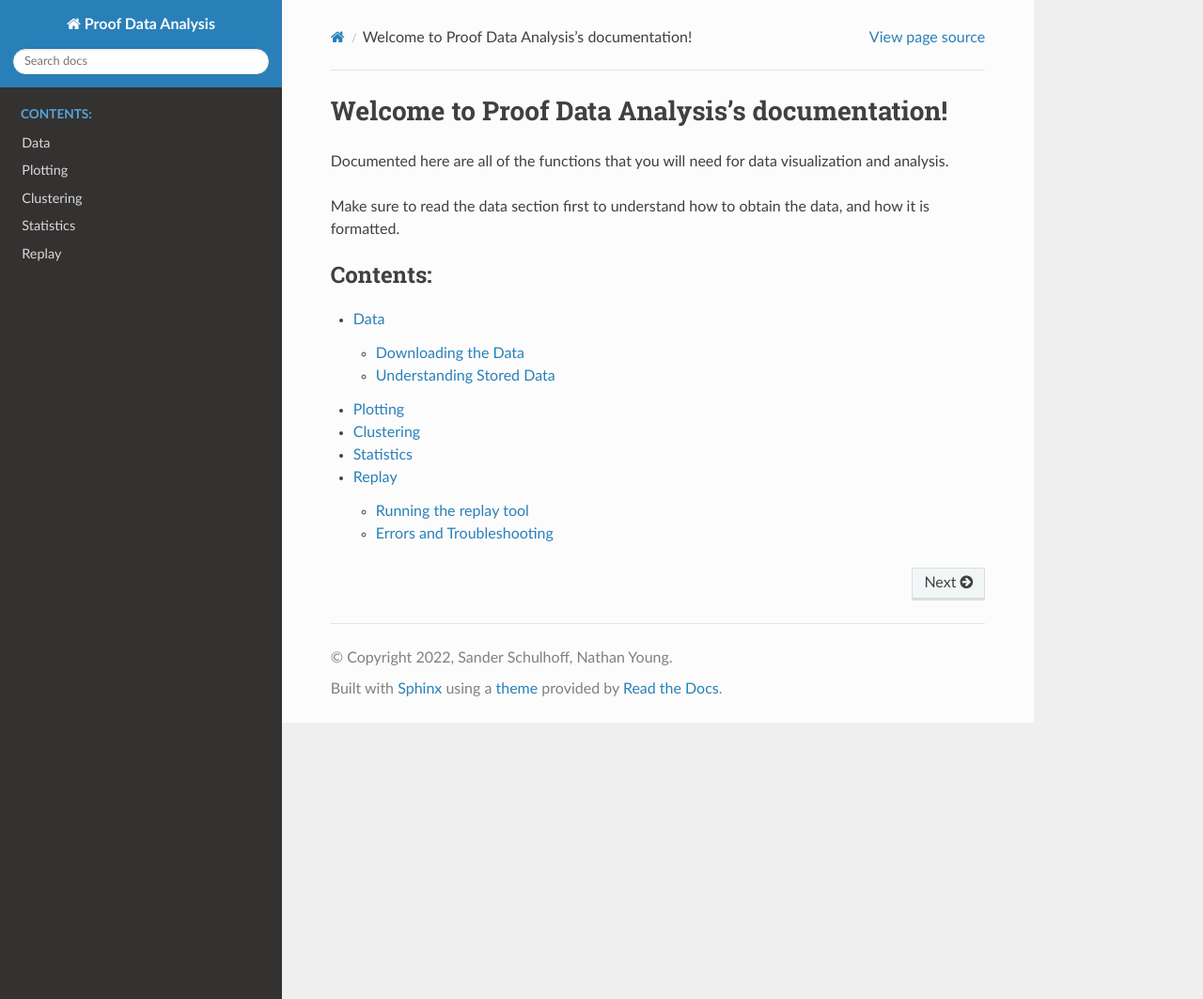
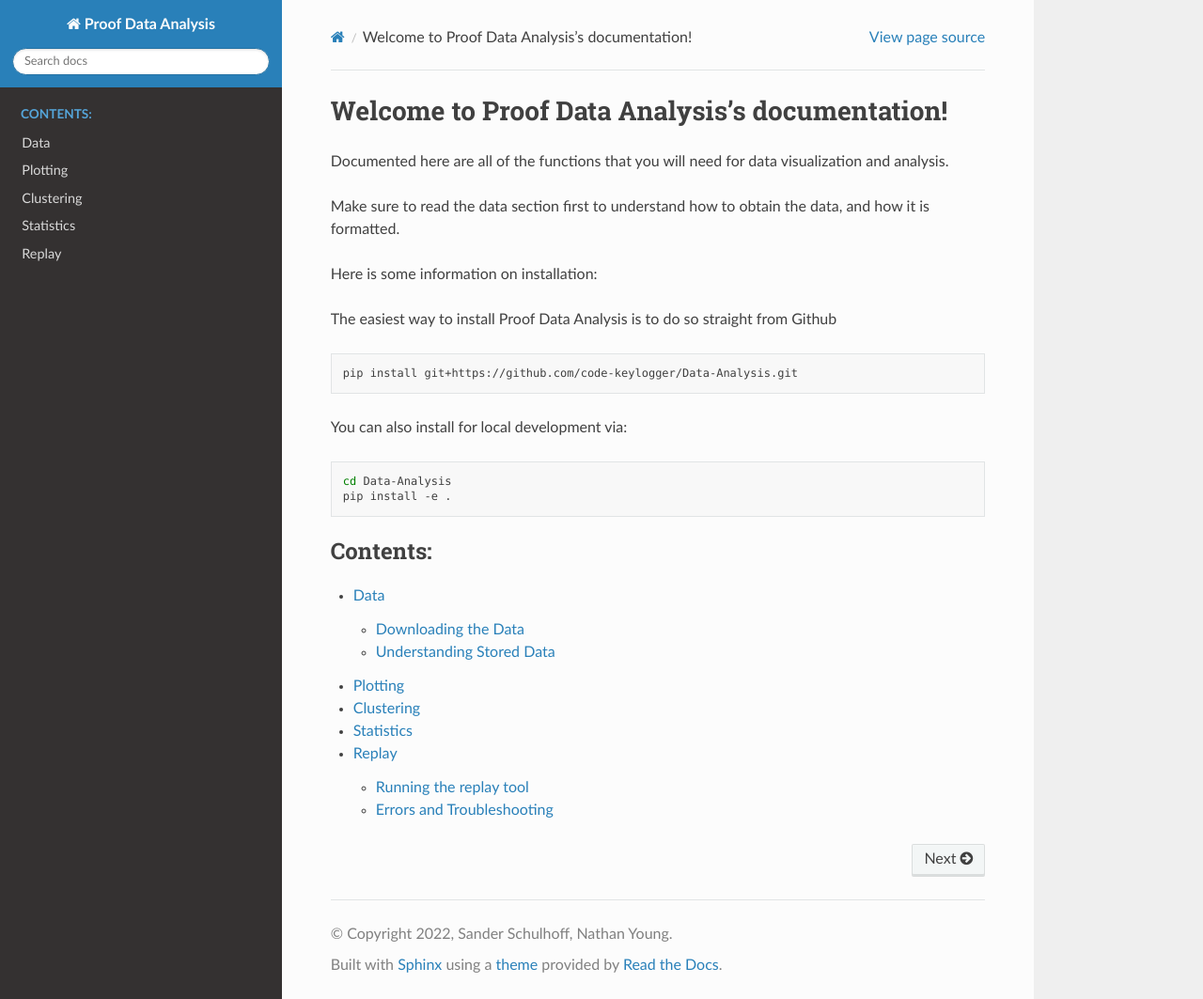
Before and after one commit to code-keylogger/Data-Analysis, a Sphinx documentation site: the page built from docs/source/index.rst, in a window 1280 px wide and 1063 px high. Shown: the whole window at 94% size. Built offline with Sphinx 7.4.7 and the Read the Docs theme 2.0.0, drawn with Linux system fonts in a browser that asks for light colours.

Commit message:
docs: install instructions

```diff
--- a/docs/source/index.rst
+++ b/docs/source/index.rst
@@ -12,6 +12,22 @@ and analysis.
 Make sure to read the data section first to understand how to obtain the data,
 and how it is formatted.
 
+Here is some information on installation:
+
+
+The easiest way to install Proof Data Analysis is to do so straight from Github
+
+.. code-block:: bash
+
+   pip install git+https://github.com/code-keylogger/Data-Analysis.git
+
+You can also install for local development via:
+
+.. code-block:: bash
+
+   cd Data-Analysis
+   pip install -e .
+
 
 .. toctree::
    :maxdepth: 2
```
